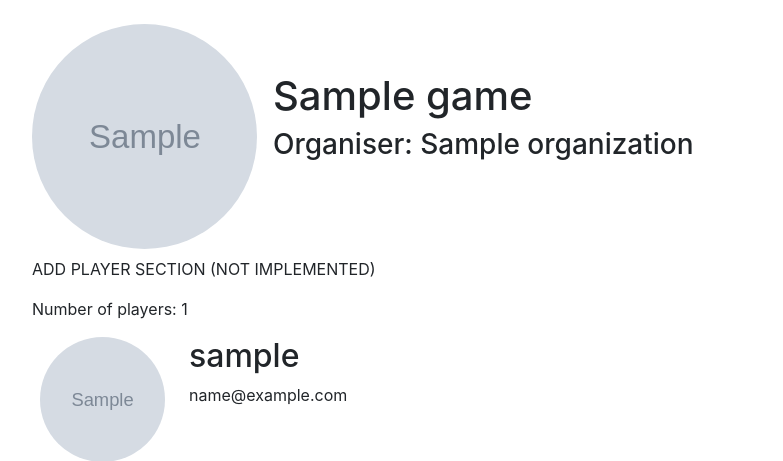
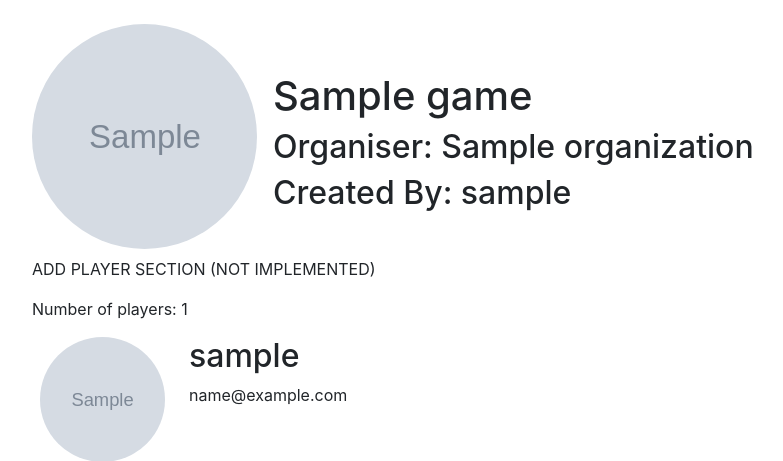
Before and after one commit to milos1302/bakisha, a Django app: a page that uses app/game/templates/game/game_detail.html in a window 1280 px wide. Shown: the part 56-517 px from the top of the page, without its empty margins (53-836 px from the left). Run offline with Django 3.2, Linux system fonts and the light colour scheme; tables that the repository leaves empty hold one stand-in row (values such as "Sample post"); grey boxes marked "Sample" are stand-in pictures; some libraries are stand-ins or nearby versions.

Commit message:
Change 'created_by' field in Organization to many-to-one, and add 'created_by' field to Game

```diff
--- a/app/game/models.py
+++ b/app/game/models.py
@@ -22,6 +22,7 @@ class Game(models.Model):
     players = models.ManyToManyField(User, blank=True)
     image = models.ImageField(default='images/game/default.png', upload_to='images/game')
     slug = models.SlugField(unique=True, blank=True)
+    created_by = models.ForeignKey(User, on_delete=models.SET_NULL, null=True, related_name='game_created_by', blank=True)
 
     def __str__(self):
         return f'{self.name}'
--- a/app/game/templates/game/game_detail.html
+++ b/app/game/templates/game/game_detail.html
@@ -1,14 +1,20 @@
 {% extends 'pages/base.html' %}
+
+{% load define_action %}
 
 {% block content %}
     <div class="media mt-2 mb-2">
         {% if game.image %}
             <img class="rounded detail-img" src="{{ game.image.url }}"
-                 alt="{{ game.name }} {{ game.organization.type.name }} game image">
+                 alt="{{ game.name }} game image">
         {% endif %}
         <div class="media-body mt-5 ml-3">
             <h1>{{ game.name }}</h1>
-            <h3>Organiser: {{ game.organization.name }}</h3>
+            <h2>Organiser: {{ game.organization.name }}</h2>
+            {% if game.created_by %}
+                {% define game.created_by.username as created_by %}
+            {% endif %}
+            <h2>Created By: {{ created_by|default:'Unknown' }}</h2>
             {% if game.description %}
                 <p>DESCRIPTION: {{ game.description }}</p>
             {% endif %}
--- a/app/organization/models.py
+++ b/app/organization/models.py
@@ -12,7 +12,7 @@ class Organization(models.Model):
     users = models.ManyToManyField(User, blank=True)
     image = models.ImageField(default='images/organization/default.png', upload_to='images/organization')
     slug = models.SlugField(unique=True, blank=True)
-    created_by = models.OneToOneField(User, on_delete=models.SET_NULL, null=True, related_name='created_by', blank=True)
+    created_by = models.ForeignKey(User, on_delete=models.SET_NULL, null=True, related_name='org_created_by', blank=True)
 
     def __str__(self):
         return f'{self.name}'
```
Also changed, not shown: app/game/migrations/0003_game_created_by.py (added), app/organization/migrations/0004_auto_20200225_0834.py (added).
